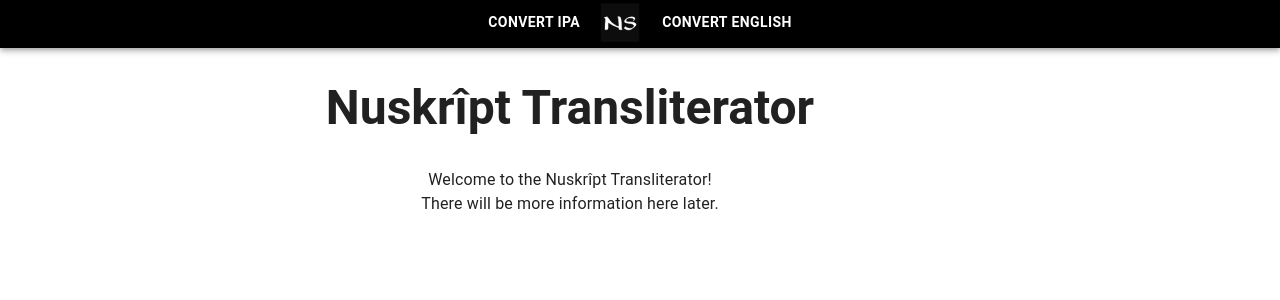
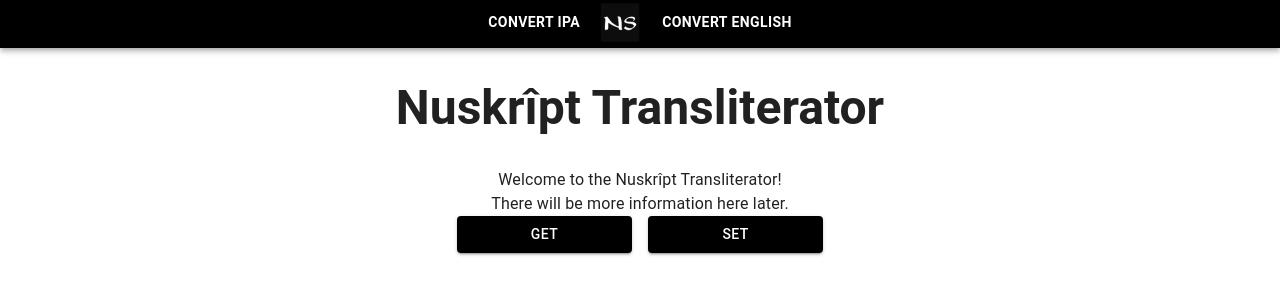
Before and after one commit to braxex/nuscript-transliterator, a Next.js app: page / in a window 1280 px wide. Shown: the top 300 px of the page. Built offline with nearby package versions, Linux system fonts and the light colour scheme.

Commit message:
add redis instance and wire up internal api

```diff
--- /dev/null
+++ b/lib/redis.js
@@ -0,0 +1,5 @@
+import Redis from 'ioredis'
+
+const redis = new Redis(process.env.REDIS_INSTANCE)
+
+export default redis
--- a/package.json
+++ b/package.json
@@ -5,14 +5,16 @@
   "scripts": {
     "dev": "next dev",
     "build": "next build",
-    "start": "next start"
+    "start": "NODE_ENV=production node server/server.js"
   },
   "dependencies": {
     "@mui/material": "^5.0.2",
+    "ioredis": "^4.28.0",
     "next": "^11.0.0",
     "prop-types": "^15.7.2",
     "react": "17.0.2",
-    "react-dom": "17.0.2"
+    "react-dom": "17.0.2",
+    "redis": "^4.0.0-rc.3"
   },
   "devDependencies": {
     "@emotion/react": "^11.4.1",
--- a/pages/_app.js
+++ b/pages/_app.js
@@ -28,13 +28,18 @@ const App = props => {
       </Head>
       <ThemeProvider theme={theme}>
         <CssBaseline />
-        <Box>
+        <Box
+          sx={{
+            display: 'flex',
+            flexDirection: 'column',
+            alignItems: 'center',
+          }}>
           <Header />
           <Box sx={{ display: 'flex', justifyContent: 'center', maxWidth: 1140, minWidth: 800 }}>
             <Box
               sx={{
                 display: 'flex',
-                flexFlow: 'column',
+                flexDirection: 'column',
                 justifyContent: 'center',
                 alignItems: 'center',
               }}>
--- /dev/null
+++ b/pages/api/getword.js
@@ -0,0 +1,6 @@
+import redis from '../../lib/redis'
+
+export default async function getWord(req, res) {
+  const response = await redis.get(req.query.word)
+  res.status(200).json({ response })
+}
--- /dev/null
+++ b/pages/api/setword.js
@@ -0,0 +1,14 @@
+import redis from '../../lib/redis'
+
+export default async function setWord(req, res) {
+  const payload = req.body
+  if (!payload) {
+    res.status(400).json({
+      error: 'Payload can not be empty',
+    })
+  } else {
+    const { key, apiResponse } = payload
+    await redis.set(key, JSON.stringify(apiResponse))
+    res.status(200).json({ body: 'success' })
+  }
+}
--- a/pages/index.js
+++ b/pages/index.js
@@ -1,5 +1,34 @@
 // components
+import Box from '@mui/material/Box'
+import Button from '@mui/material/Button'
+import Stack from '@mui/material/Stack'
 import Typography from '@mui/material/Typography'
+
+const getWord = async (e, word) => {
+  e.preventDefault()
+
+  const response = await fetch(`/api/getword?word=${word}`, {
+    method: 'GET',
+    headers: { 'Content-Type': 'application/json' },
+  })
+
+  const fetchedResponse = await response.json()
+  const parsedResponse = await JSON.parse(fetchedResponse.response)
+  return parsedResponse
+}
+
+const setWord = async (e, word, wordData) => {
+  e.preventDefault()
+
+  const response = await fetch(`/api/setword`, {
+    method: 'POST',
+    headers: { 'Content-Type': 'application/json' },
+    body: JSON.stringify({ key: word, apiResponse: wordData }),
+  })
+
+  const parsedResponse = await response.json()
+  return parsedResponse
+}
 
 export default function Homepage() {
   return (
@@ -13,6 +42,28 @@ export default function Homepage() {
       <Typography variant="body1" align="center">
         There will be more information here later.
       </Typography>
+      <Box
+        sx={{
+          display: 'flex',
+          flexDirection: 'row',
+          justifyContent: 'center',
+          width: '100%',
+        }}>
+        <Stack direction="row" alignItems="center" spacing={2} sx={{ maxWidth: 1140 }}>
+          <Button
+            variant="contained"
+            onClick={e => getWord(e, 'testd')}
+            sx={{ width: 175, height: '100%' }}>
+            GET
+          </Button>
+          <Button
+            variant="contained"
+            onClick={e => setWord(e, 'testd', { key1: 'val1d', key2: 'val2d' })}
+            sx={{ width: 175, height: '100%' }}>
+            SET
+          </Button>
+        </Stack>
+      </Box>
     </>
   )
 }
```
Also changed, not shown: 1 other file (tests, documents, lock files or other folders).
